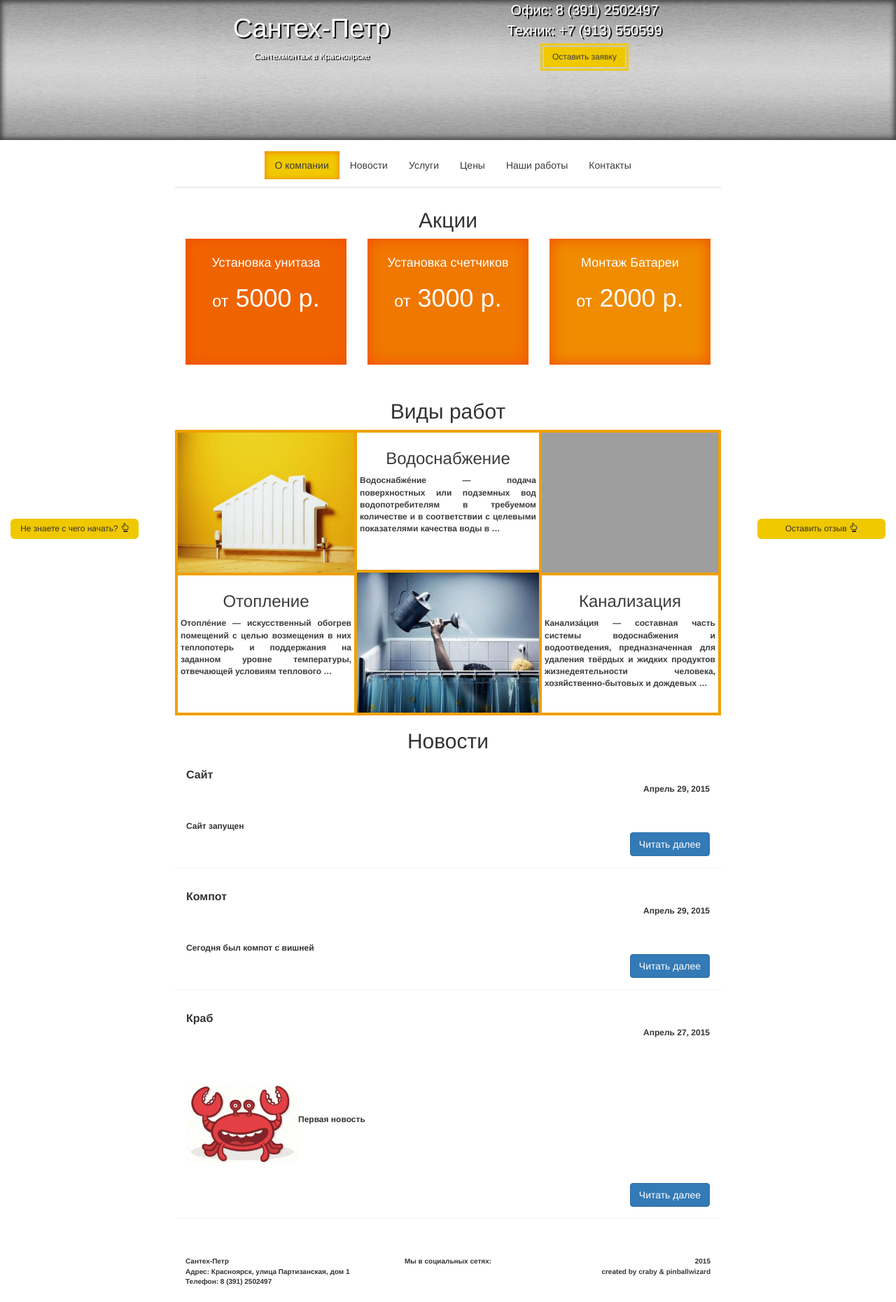
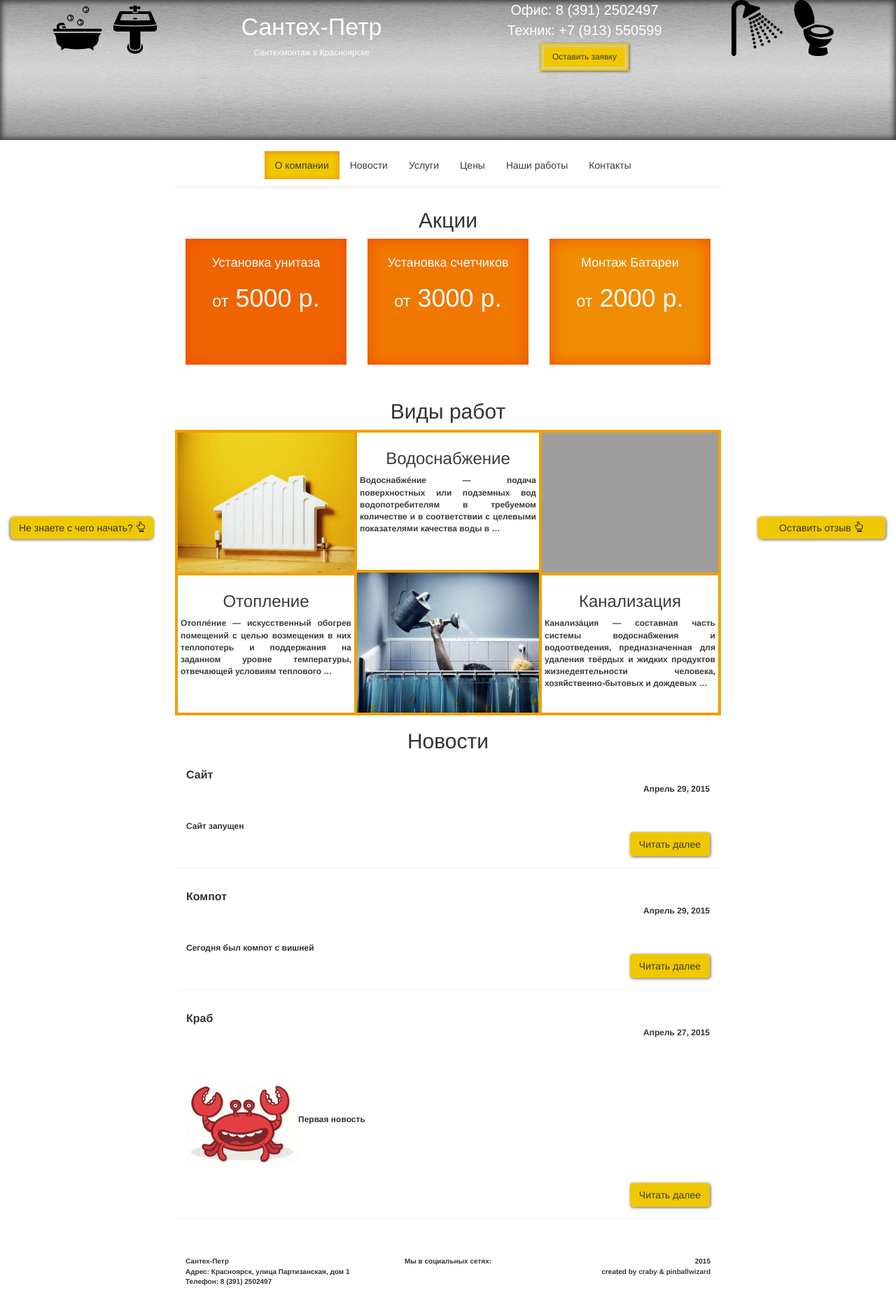
Before and after one commit to pinballwizard/santech, a Django app: page / in a window 1280 px wide. Shown: the whole page at 70% size. Run offline with Django 3.2, Linux system fonts and the light colour scheme; data comes from the database, SQL or seed files in the repository; some libraries are stand-ins or nearby versions; grey boxes are pictures that could not be loaded.

Commit message:
add images

```diff
--- a/base/static/base/style/mystyle.css
+++ b/base/static/base/style/mystyle.css
@@ -20,7 +20,6 @@ header{
     position: relative;
     width: 100%;
     color: #ffffff;
-    text-shadow: #080808 2px 2px;
 
 }
 .overlay{
@@ -30,7 +29,6 @@ header{
     background:url('../images/bg-head.jpg') repeat 100% 50%;
     background-attachment: fixed;
     box-shadow: inset 0 1px 10px #3c3c3c, inset 0 -1px 10px #3c3c3c;
-    /*opacity: 0.6;*/
 }
 .sm-header{
     height:100px;
@@ -48,18 +46,20 @@ nav{
 }
 a,
 a:hover,
-a:active{
+a:active,
+a:focus{
     color: #3c3c3c;
     text-decoration: none;
+    outline: none;
 }
 .nav-pills>li>a{
     border-radius: 0;
 }
 .nav-pills>li.active>a,
-.nav-pills>li.active>a:hover{
+.nav-pills>li.active>a:hover,
+.nav-pills > li.active > a:focus{
     color: #3c3c3c;
     background: rgb(240,200,0);
-    border-radius: 0;
     box-shadow:inset 0 1px 8px rgb(240,120,0);
 }
 .footer {
@@ -78,6 +78,10 @@ a:active{
     border: 5px solid rgb(240,200,0);
     border-radius: 0;
 }
+.btn:focus,
+.btn:active{
+    outline: none;
+}
 .yellow-btn{
     background: rgb(240,200,0);
     border-radius: 0;
@@ -93,6 +97,7 @@ a:active{
     padding: 2px;
     margin: 5px;
     width: auto;
+    box-shadow: 1px 1px 4px 0 #5e5e5e;
 }
 .content{
     border-top: 1px solid #e0e0e0;
@@ -156,18 +161,23 @@ ol{
     font-size: 20px;
 }
 .firm-name{
-    font-size: 38px;
+    font-size: 34px;
+    white-space: nowrap;
 }
 h1 small{
     color: #ffffff;
 }
 .float-btn{
+    font-size: 14px;
     margin-bottom: 30px;
     border-radius: 6px;
     outline: none;
 }
-.float-btn:focus{
-    outline: none;
+.float-btn:first-child{
+    box-shadow: 1px 1px 4px 0 #5e5e5e;
+}
+.float-btn:last-child{
+    box-shadow: -1px 1px 4px 0 #5e5e5e;
 }
 .our-works-indicators{
     /*margin-top: 100px;*/
@@ -180,3 +190,11 @@ h1 small{
 .carousel-control.right{
     background: none;
 }
+.readmore-btn{
+    background: rgb(240,200,0);
+    box-shadow: 1px 1px 4px 0 #5e5e5e;
+}
+img{
+    display: inline;
+    vertical-align: middle;
+}
--- a/base/templates/base/home.html
+++ b/base/templates/base/home.html
@@ -9,7 +9,11 @@
         <div class="overlay"></div>
         <div class="container">
             <div class="row">
-                <div class="col-md-4 col-md-offset-2 text-center">
+                <div class="col-md-2">
+                    <img src="{% static 'base/images/bath.png' %}" height="80px" width="auto">
+                    <img src="{% static 'base/images/sink.png' %}" height="80px" width="auto">
+                </div>
+                <div class="col-md-4 text-center">
                     <h1 class="firm-name">{{ office.name }}</h1>
                     Сантехмонтаж в Красноярске<br>
                 </div>
@@ -21,6 +25,10 @@
                             <button class="btn yellow-btn" type="button">Оставить заявку</button>
                         </a>
                     </div>
+                </div>
+                <div class="col-md-2">
+                    <img src="{% static 'base/images/cyberscooty-shower-1.png' %}" height="80px" width="auto">
+                    <img src="{% static 'base/images/Household-Toilet-Pan-icon.png' %}" height="80px" width="auto">
                 </div>
             </div>
         </div>
@@ -75,7 +83,7 @@
                 <div class="panel-body">
                     {{ blog.text|safe|truncatewords_html:100 }}
                     <a href="{% url 'blog_article' blog.pk %}">
-                        <button class="btn btn-primary pull-right" type="button">Читать далее</button>
+                        <button class="btn readmore-btn pull-right" type="button">Читать далее</button>
                     </a>
                 </div>
             </div>
--- a/base/templates/base/template.html
+++ b/base/templates/base/template.html
@@ -22,17 +22,17 @@
             <div class="overlay"></div>
             <div class="container">
                 <div class="row text-center">
-                    <div class="col-md-3 col-md-offset-2 big-square firm-name">
+                    <div class="col-xs-3 col-xs-offset-2 big-square firm-name">
                         {{ office.name }}
                     </div>
-                    <div class="col-md-2">
+                    <div class="col-xs-2">
                         <div class="border">
                             <a href="{% url 'contacts' %}">
                                 <button class="btn yellow-btn" type="button">Оставить заявку</button>
                             </a>
                         </div>
                     </div>
-                    <div class="col-md-3 big-square phone">
+                    <div class="col-xs-3 big-square phone">
                         {{ office.phone1 }} <br>
                         {{ office.phone2 }}
                     </div>
```
Also changed, not shown: base/templates/base/contacts.html (+12 -10 lines), base/static/base/images/Household-Toilet-Pan-icon.png (added), base/static/base/images/bath.png (added), base/static/base/images/cyberscooty-shower-1.png (added), base/static/base/images/icons.jpg (added), base/static/base/images/sink.png (added).
